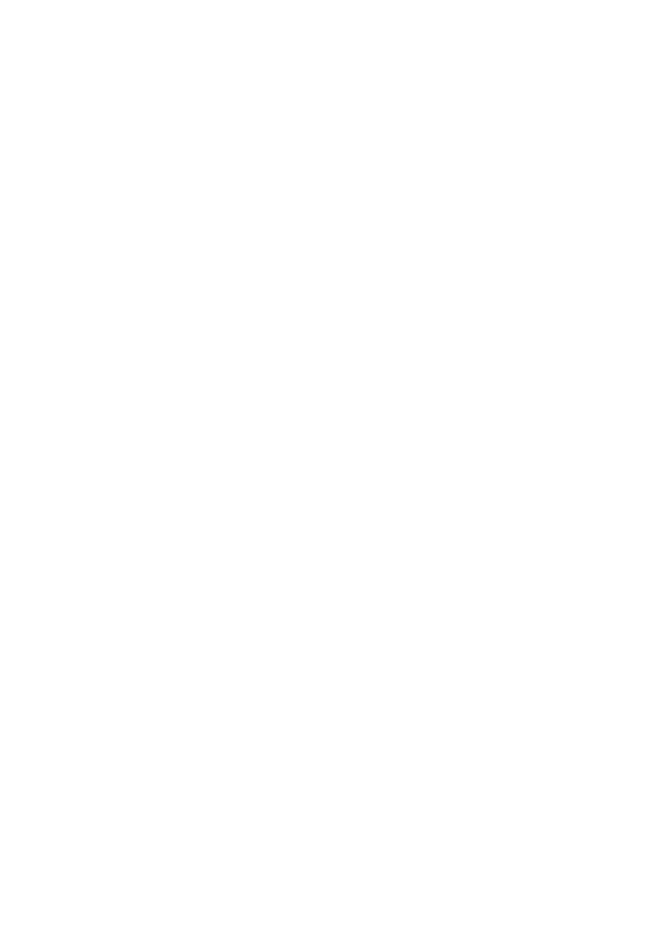
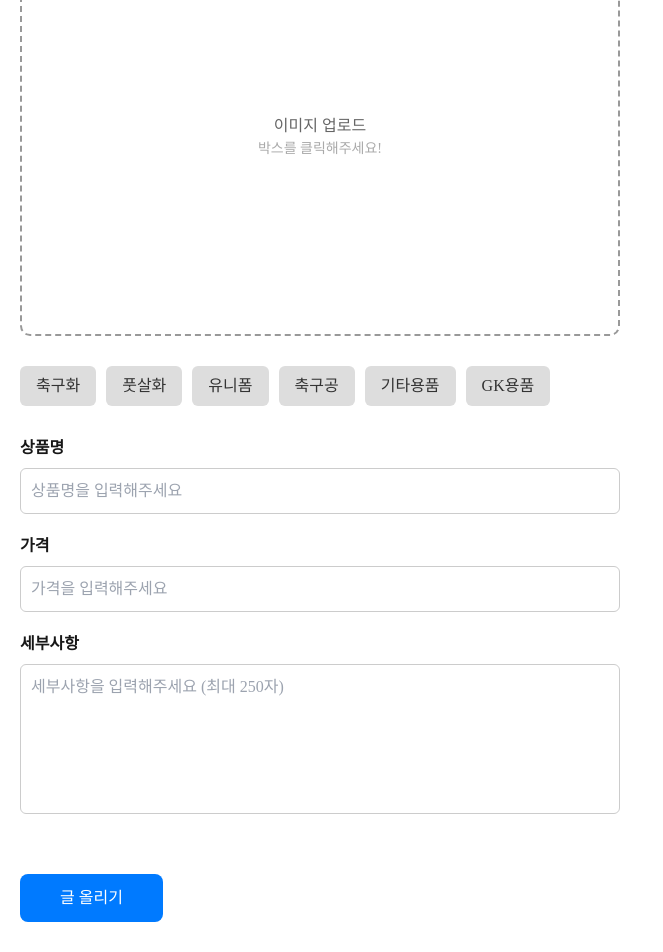
Before and after one commit to taehyun00/Kick_dealFront_V2, a Next.js app: page /upload in a window 1280 px wide. Shown: the part 280-1232 px from the top of the page, without its empty margins (0-663 px from the left). Before the commit the page ends 800 px from the top, so only its background shows below. Built offline with nearby package versions, Linux system fonts and the light colour scheme; a web font is replaced by a local one.

Commit message:
feat :: uploadpage

```diff
--- a/src/app/upload/page.tsx
+++ b/src/app/upload/page.tsx
@@ -1,29 +1,253 @@
 'use client'
 
-import styled from "@emotion/styled"
+import React, { useState, useRef } from 'react'
+import styled from '@emotion/styled'
 
-const Upload = () =>{
-    return(
-        <MainLayout>
-            <Title>글올리기</Title>
-
-        </MainLayout>
-    )
+interface ProductRequest {
+  name: string
+  description: string
+  price: string
+  category: string
+  imageFile: File | null
 }
 
-export default Upload;
+const Save: React.FC = () => {
+  const [form, setForm] = useState<ProductRequest>({
+    name: '',
+    description: '',
+    price: '',
+    category: '',
+    imageFile: null,
+  })
+
+  const [preview, setPreview] = useState<string>('')
+  const imgInput = useRef<HTMLInputElement | null>(null)
+
+  /** 📸 이미지 업로드 및 미리보기 */
+  const handleImageChange = (e: React.ChangeEvent<HTMLInputElement>) => {
+    const file = e.target.files?.[0]
+    if (!file) return
+    setForm((prev) => ({ ...prev, imageFile: file }))
+    setPreview(URL.createObjectURL(file))
+  }
+
+  /** 🧾 업로드 버튼 클릭 시 콘솔 출력 (API 연결 전 테스트용) */
+  const handleUpload = () => {
+    if (!form.imageFile || !form.name || !form.price || !form.description || !form.category) {
+      alert('모든 필드를 입력해주세요!')
+      return
+    }
+
+    console.log('등록할 상품 데이터:', form)
+    alert('테스트용: 상품 데이터 콘솔에 출력됨 ✅')
+  }
+
+  return (
+    <MainLayout>
+      <Title>글올리기</Title>
+
+      {/* 이미지 업로드 섹션 */}
+      <ImageUploadBox>
+        <label htmlFor="input_file">
+          {preview ? (
+            <PreviewBox>
+              <img src={preview} alt="미리보기" />
+            </PreviewBox>
+          ) : (
+            <ImagePlaceholder>
+              이미지 업로드
+              <p>박스를 클릭해주세요!</p>
+            </ImagePlaceholder>
+          )}
+        </label>
+        <HiddenInput
+          id="input_file"
+          type="file"
+          accept="image/*"
+          ref={imgInput}
+          onChange={handleImageChange}
+        />
+      </ImageUploadBox>
+
+      {/* 카테고리 버튼 */}
+      <CategorySection>
+        {[
+          ['soccerShoes', '축구화'],
+          ['futsalShoes', '풋살화'],
+          ['uniform', '유니폼'],
+          ['ball', '축구공'],
+          ['other', '기타용품'],
+          ['goalkeeper', 'GK용품'],
+        ].map(([value, label]) => (
+          <CategoryButton
+            key={value}
+            onClick={() => setForm((prev) => ({ ...prev, category: value }))}
+            active={form.category === value}
+          >
+            {label}
+          </CategoryButton>
+        ))}
+      </CategorySection>
+
+      {/* 입력 폼 */}
+      <FormSection>
+        <InputGroup>
+          <label>상품명</label>
+          <Input
+            placeholder="상품명을 입력해주세요"
+            value={form.name}
+            onChange={(e) => setForm((prev) => ({ ...prev, name: e.target.value }))}
+          />
+        </InputGroup>
+
+        <InputGroup>
+          <label>가격</label>
+          <Input
+            type="number"
+            placeholder="가격을 입력해주세요"
+            value={form.price}
+            onChange={(e) => setForm((prev) => ({ ...prev, price: e.target.value }))}
+          />
+        </InputGroup>
+
+        <InputGroup>
+          <label>세부사항</label>
+          <Textarea
+            placeholder="세부사항을 입력해주세요 (최대 250자)"
+            maxLength={250}
+            value={form.description}
+            onChange={(e) => setForm((prev) => ({ ...prev, description: e.target.value }))}
+          />
+        </InputGroup>
+      </FormSection>
+
+      {/* 등록 버튼 */}
+      <ButtonSection>
+        <SubmitButton onClick={handleUpload}>글 올리기</SubmitButton>
+      </ButtonSection>
+    </MainLayout>
+  )
+}
+
+export default Save
+
+// ---------------- Styled Components ----------------
 
 const MainLayout = styled.div`
   width: 100vw;
   min-height: 100vh;
+  background-color: #fff;
+  padding: 150px 20px;
   display: flex;
   flex-direction: column;
-  background-color: #ffffff;
-  padding: 150px 20px;
-`;
+  gap: 30px;
+`
 
-const Title = styled.p`
-    font-size : 24px;
-    font-weight : 700;
-    margin-left : 100px;
+const Title = styled.h1`
+  font-size: 24px;
+  font-weight: 700;
 `
+
+const ImageUploadBox = styled.div`
+  width: 600px;
+  height: 400px;
+`
+
+const ImagePlaceholder = styled.div`
+  width: 100%;
+  height: 100%;
+  border: 2px dashed #999;
+  border-radius: 10px;
+  display: flex;
+  flex-direction: column;
+  align-items: center;
+  justify-content: center;
+  color: #666;
+  cursor: pointer;
+  p {
+    font-size: 14px;
+    color: #aaa;
+  }
+`
+
+const PreviewBox = styled.div`
+  width: 100%;
+  height: 100%;
+  border-radius: 10px;
+  overflow: hidden;
+  img {
+    width: 100%;
+    height: 100%;
+    object-fit: cover;
+  }
+`
+
+const HiddenInput = styled.input`
+  display: none;
+`
+
+const CategorySection = styled.div`
+  display: flex;
+  gap: 10px;
+  flex-wrap: wrap;
+`
+
+const CategoryButton = styled.button<{ active: boolean }>`
+  padding: 8px 16px;
+  border: none;
+  border-radius: 6px;
+  cursor: pointer;
+  background-color: ${({ active }) => (active ? '#007aff' : '#ddd')};
+  color: ${({ active }) => (active ? '#fff' : '#333')};
+  transition: 0.2s;
+  &:hover {
+    opacity: 0.8;
+  }
+`
+
+const FormSection = styled.div`
+  display: flex;
+  flex-direction: column;
+  gap: 20px;
+  width: 600px;
+`
+
+const InputGroup = styled.div`
+  display: flex;
+  flex-direction: column;
+  gap: 8px;
+  label {
+    font-weight: 600;
+  }
+`
+
+const Input = styled.input`
+  padding: 10px;
+  border: 1px solid #ccc;
+  border-radius: 6px;
+`
+
+const Textarea = styled.textarea`
+  padding: 10px;
+  border: 1px solid #ccc;
+  border-radius: 6px;
+  resize: none;
+  height: 150px;
+`
+
+const ButtonSection = styled.div`
+  margin-top: 30px;
+`
+
+const SubmitButton = styled.button`
+  background-color: #007aff;
+  color: #fff;
+  border: none;
+  padding: 12px 40px;
+  font-size: 16px;
+  border-radius: 8px;
+  cursor: pointer;
+  &:hover {
+    opacity: 0.9;
+  }
+`
```
